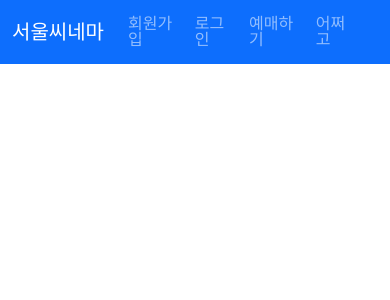
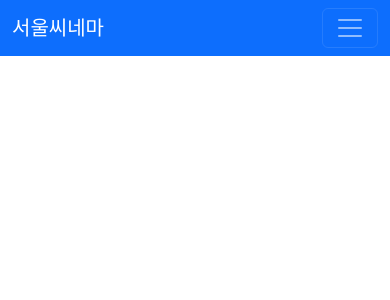
Before and after one commit to wldnd9904/DB_BoxOffice, a React (Create React App) app in the folder frontend/: page /client in a window 390 px wide. Shown: the top 300 px of the page. Built offline with nearby package versions, Linux system fonts and the light colour scheme.

Commit message:
반응형

```diff
--- a/frontend/src/components/Header.tsx
+++ b/frontend/src/components/Header.tsx
@@ -40,7 +40,7 @@ function Header() {
 
   return (
   <>
-    <Navbar bg="primary" variant="dark">
+    <Navbar bg="primary" variant="dark" expand="md">
       <Container>
         <Navbar.Brand href="home">서울씨네마</Navbar.Brand>
         <Navbar.Toggle aria-controls={`offcanvasNavbar-expand-md`} onClick={handleNavShow} />
```
